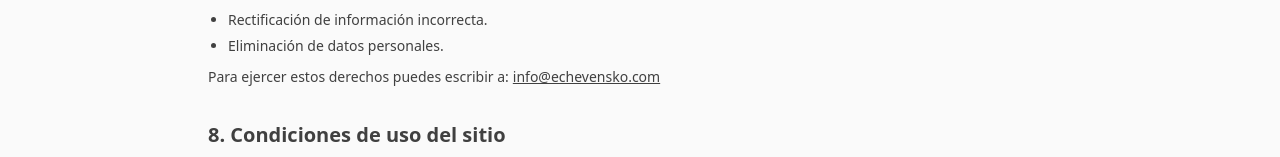
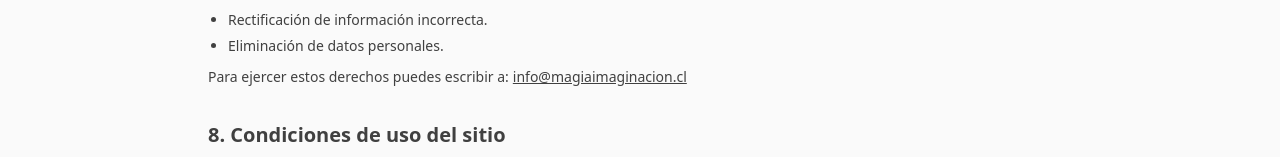
Before and after one commit to TronxGroup/Echevensko, a Next.js app: page /privacidad-condiciones in a window 1280 px wide. Shown: the part 1765-1922 px from the top of the page. Built offline with nearby package versions, Linux system fonts and the light colour scheme.

Commit message:
Update page.tsx

```diff
--- a/app/privacidad-condiciones/page.tsx
+++ b/app/privacidad-condiciones/page.tsx
@@ -208,7 +208,7 @@ export default function PrivacidadCondicionesPage() {
           <p className="mt-2">
             Para ejercer estos derechos puedes escribir a:
             <a href="mailto:info@echevensko.com" className="underline ml-1">
-              info@echevensko.com
+              info@magiaimaginacion.cl
             </a>
           </p>
         </section>
@@ -268,7 +268,7 @@ export default function PrivacidadCondicionesPage() {
           </a>
 
           <a
-            href="https://wa.me/56920080031"
+            href="https://wa.me/56985012300"
             className="inline-flex items-center gap-2 rounded-xl border border-amber-600 text-amber-700 px-6 py-3 font-medium hover:bg-amber-50 transition"
             target="_blank"
             rel="noopener noreferrer"
```
